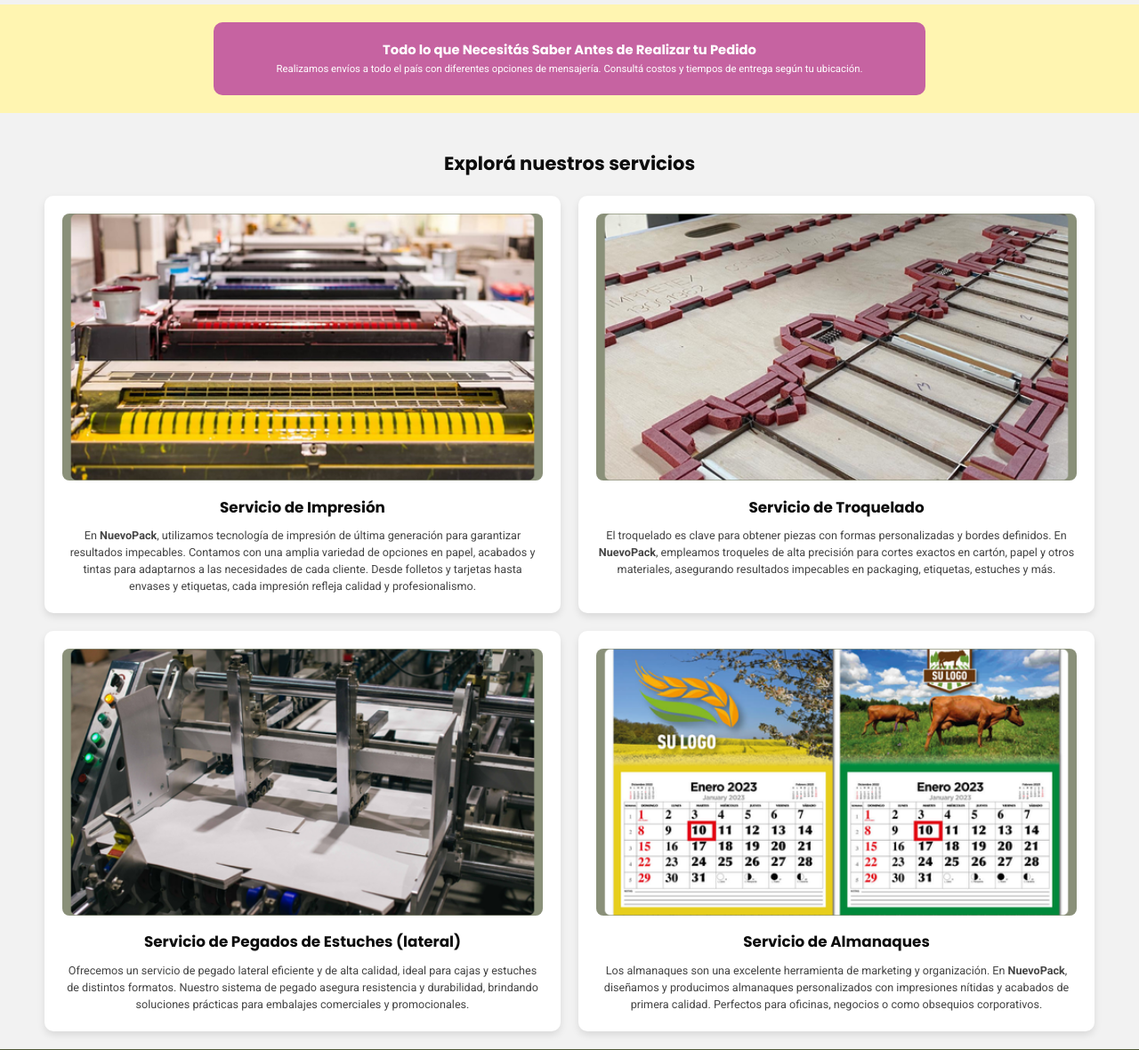
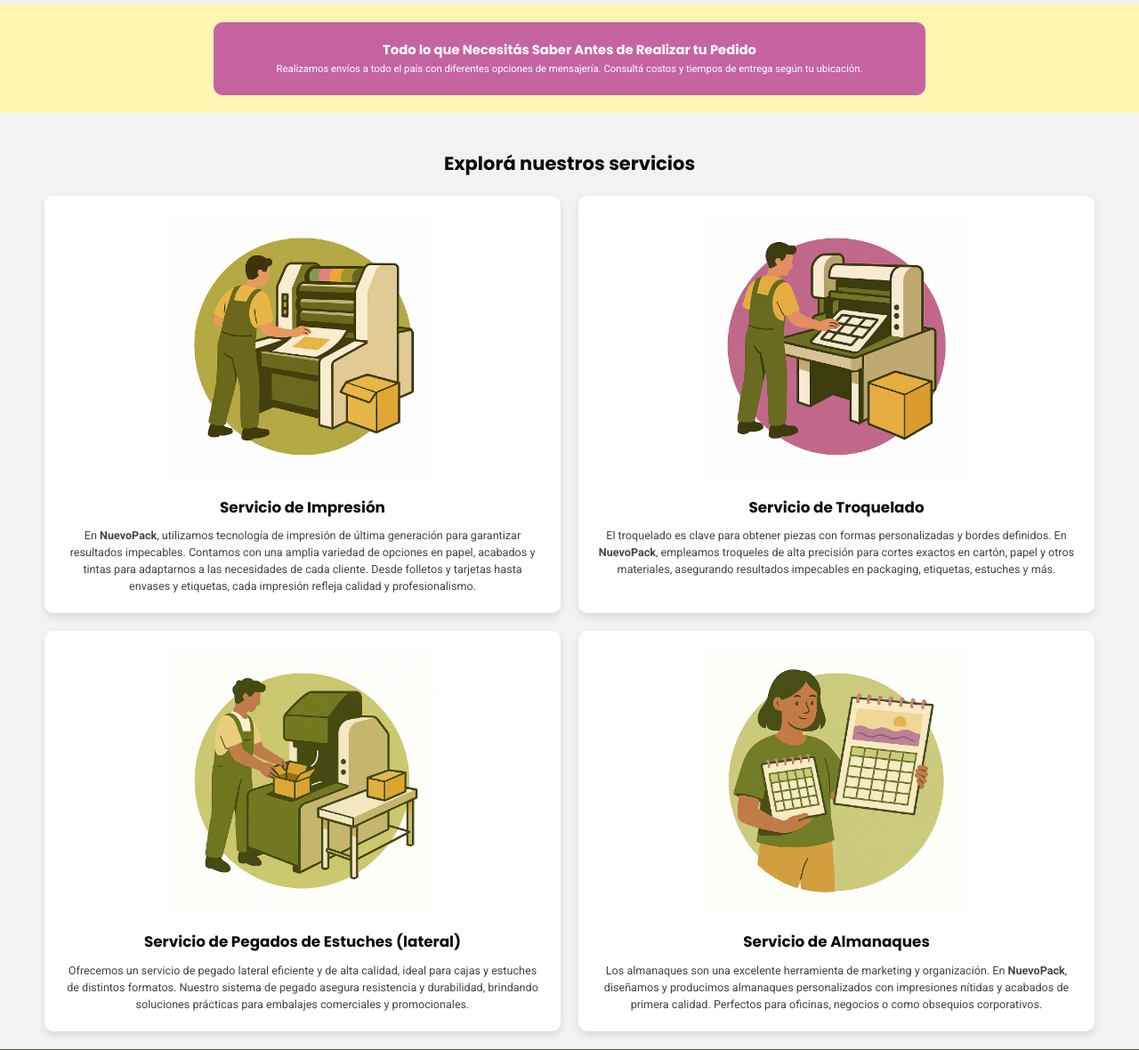
Before and after one commit to antonellavillani/nuevopack, a PHP site: page / in a window 1280 px wide. Shown: the part 734-1914 px from the top of the page at 89% size. Run offline with PHP 8.4, Linux system fonts and the light colour scheme; data that the repository does not hold is empty.

Commit message:
refactor: Agregué imágenes en página de Inicio

```diff
--- a/index.php
+++ b/index.php
@@ -59,7 +59,7 @@
         <div class="services-container">
         <!-- Servicio de impresión -->
         <div class="service">
-            <img src="public/img/articulo_servicio_impresion.png" alt="Servicio 1">
+            <img src="public/img/articulo_servicio_impresion.png" alt="Servicio 1" width="300" height="300">
             <h3 class="service-title">Servicio de Impresión</h3>
             <p class="service-description">En <strong>NuevoPack</strong>, utilizamos tecnología de impresión de última generación para garantizar resultados impecables. Contamos con una amplia variedad de opciones en papel, acabados y tintas para adaptarnos a las necesidades de cada cliente. Desde folletos y tarjetas hasta envases y etiquetas, cada impresión refleja calidad y profesionalismo.</p>
         </div>
--- a/public/css/estilos.css
+++ b/public/css/estilos.css
@@ -558,7 +558,7 @@ footer {
 .service img {
     width: 100%;
     height: 300px;
-    object-fit: cover;
+    object-fit: contain;
     border-radius: 8px;
 }
 
```
Also changed, not shown: public/img/articulo_servicio_almanaques.png, public/img/articulo_servicio_impresion.png, public/img/articulo_servicio_pegado_estuches.png, public/img/articulo_servicio_troquelado.png.
